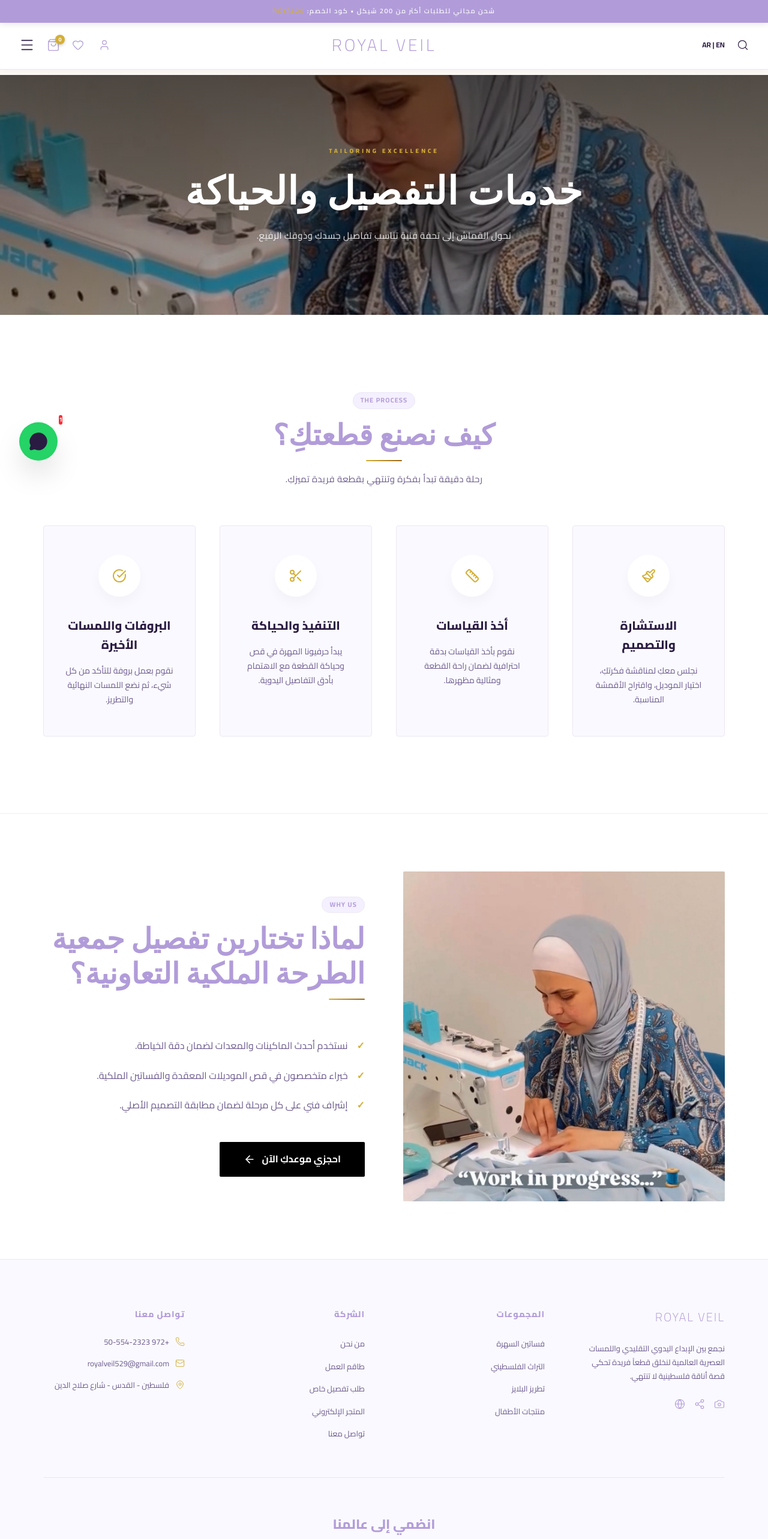
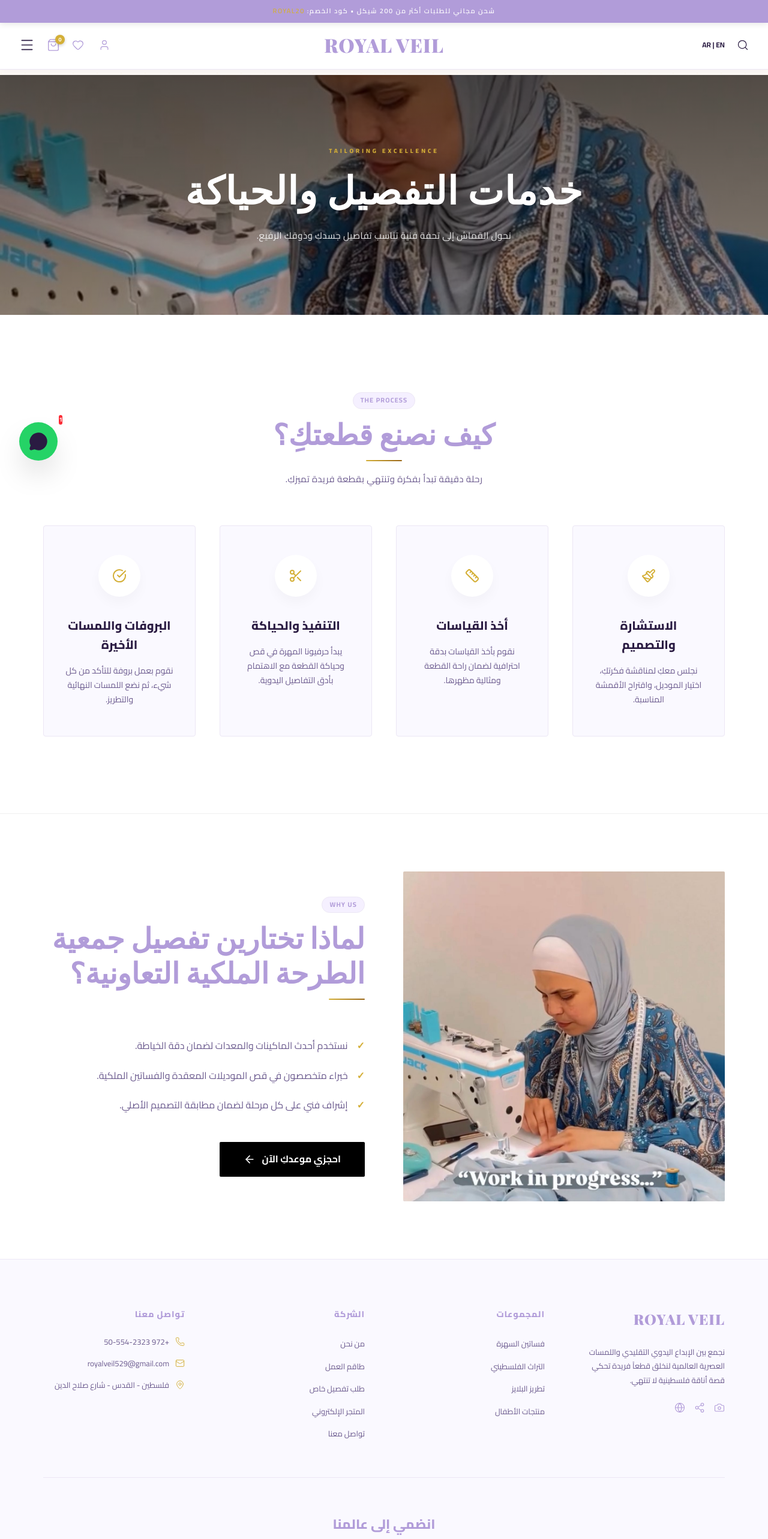
Before and after one commit to fahmyelmatry2030-lgtm/Royal-Veil, a React (Vite) app: page /custom in a window 1280 px wide. Shown: the top 2566 px of the page at 60% size. Built offline with nearby package versions, Linux system fonts and the light colour scheme; a web font is replaced by a local one.

Commit message:
style: strengthen logo typography and fix letter-spacing

```diff
--- a/src/components/Footer.jsx
+++ b/src/components/Footer.jsx
@@ -11,7 +11,7 @@ const Footer = () => {
           {/* Brand Info */}
           <div style={{ gridColumn: 'span 1' }}>
             <Link to="/" style={{ textDecoration: 'none', display: 'flex', flexDirection: 'column', marginBottom: '25px' }}>
-              <span style={{ fontWeight: '300', fontSize: '20px', color: 'var(--primary-purple)', fontFamily: 'var(--font-sans)', letterSpacing: '2px' }}>ROYAL VEIL</span>
+              <span style={{ fontWeight: '900', fontSize: '24px', color: 'var(--primary-purple)', fontFamily: 'var(--font-serif)', letterSpacing: '1px' }}>ROYAL VEIL</span>
             </Link>
             <p style={{ color: 'var(--text-muted)', fontSize: '13px', lineHeight: '1.8', marginBottom: '25px' }}>
               نجمع بين الإبداع اليدوي التقليدي واللمسات العصرية العالمية لنخلق قطعاً فريدة تحكي قصة أناقة فلسطينية لا تنتهي.
--- a/src/components/Navbar.jsx
+++ b/src/components/Navbar.jsx
@@ -115,14 +115,14 @@ export default function Navbar() {
             }}
           >
             <div style={{
-              fontWeight: '300',
-              fontSize: '28px',
+              fontWeight: '900',
+              fontSize: '32px',
               color: 'var(--primary-purple)',
               transition: 'all 0.3s',
-              fontFamily: 'var(--font-sans)',
-              textShadow: !solid ? '0 2px 10px rgba(0,0,0,0.2)' : 'none',
+              fontFamily: 'var(--font-serif)',
               whiteSpace: 'nowrap',
-              letterSpacing: '4px'
+              letterSpacing: '1px',
+              textTransform: 'uppercase'
             }}>
               ROYAL VEIL
             </div>
```
